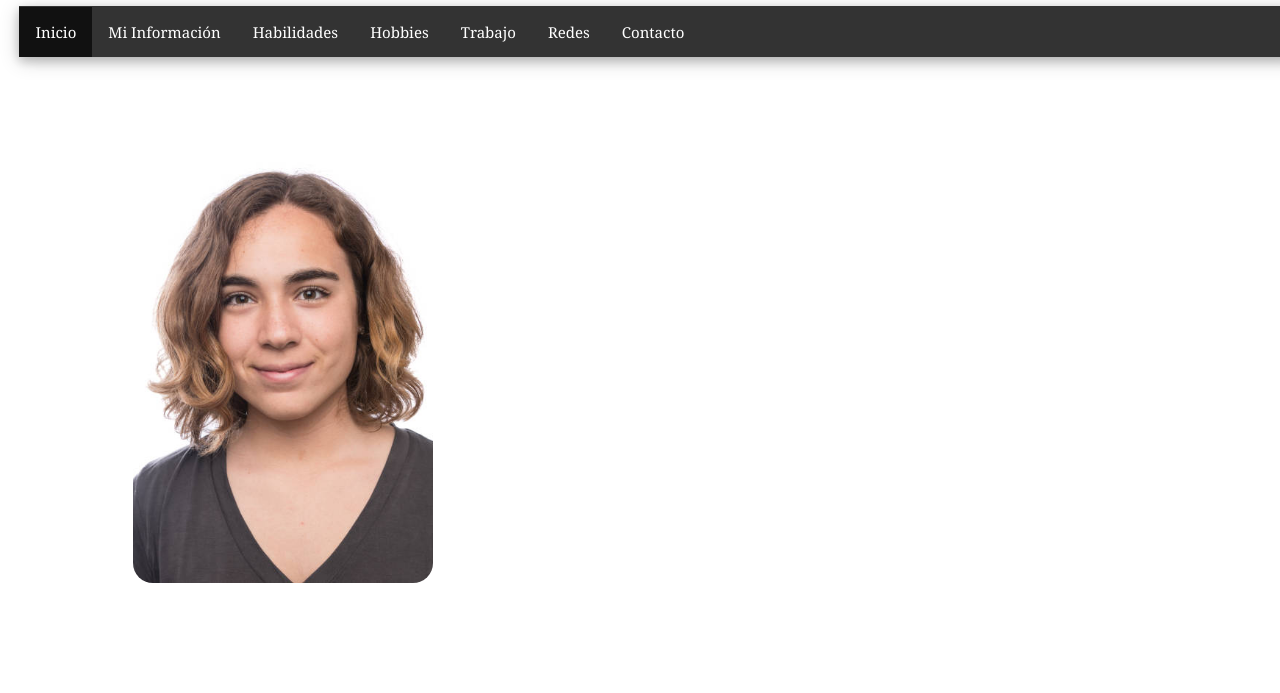
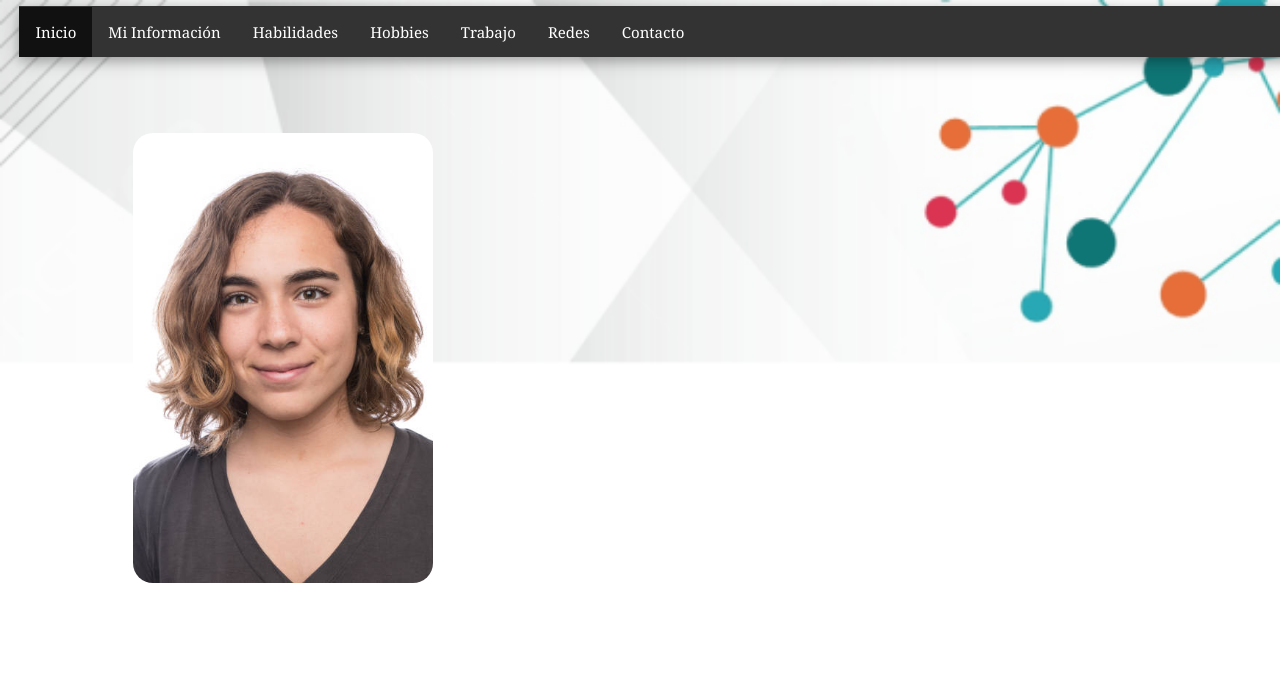
Before and after one commit to fduples/examenArgenProg, a plain HTML site: page index.html in a window 1280 px wide. Shown: the top 693 px of the page. Drawn offline with nearby package versions, Linux system fonts and the light colour scheme.

Commit message:
corrección final para el deployment

```diff
--- a/css/estilos.css
+++ b/css/estilos.css
@@ -29,7 +29,7 @@ Asimiso dentro de cada tipo se ordenan alfabeticamente
         color: #505050;
         background: rgba(255, 255, 255, 0.973);
         overflow-x: hidden;
-        background-image: url("imagenes/encabezado.gif");
+        background-image: url("../imagenes/encabezado.gif");
         background-repeat: no-repeat;
         background-size: cover;
     }
```
